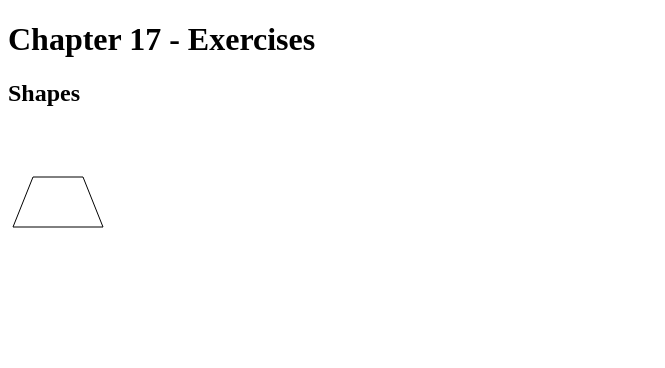
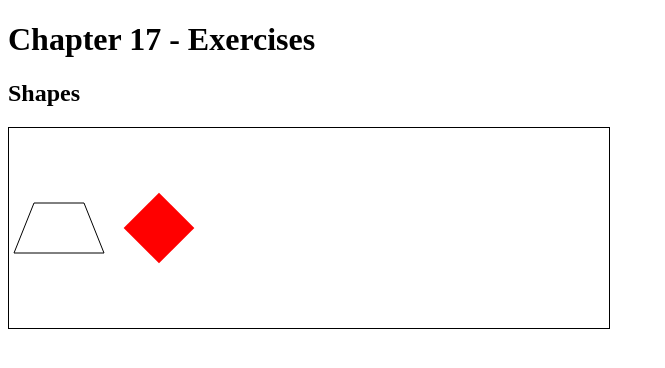
Before and after one commit to RenanTorresDaitan/estudos-javascript, a plain HTML site: page eloquent-javascript/EJS-15.html in a window 1280 px wide. Shown: the whole page, without its empty margins (0-665 px from the left). Drawn offline with Linux system fonts and the light colour scheme.

Commit message:
[EJS-15]: Drawed the second shape 'Diamond' from the exercise

```diff
--- a/eloquent-javascript/EJS-15.html
+++ b/eloquent-javascript/EJS-15.html
@@ -1,16 +1,15 @@
 <!DOCTYPE html>
 <html lang="en">
-<head>
-    <meta charset="UTF-8">
-    <meta http-equiv="X-UA-Compatible" content="IE=edge">
-    <meta name="viewport" content="width=
-    , initial-scale=1.0">
+  <head>
+    <meta charset="UTF-8" />
+    <meta http-equiv="X-UA-Compatible" content="IE=edge" />
+    <meta name="viewport" content="width=device-width, initial-scale=1.0" />
     <title>Chapter 17: Canvas - Exercises</title>
-</head>
-<body>
+  </head>
+  <body>
     <h1>Chapter 17 - Exercises</h1>
     <h2>Shapes</h2>
-    <canvas width="600" height="200"></canvas>
+    <canvas style="border: 1px solid" width="600" height="200"></canvas>
     <script src="EJS-15.js"></script>
-</body>
+  </body>
 </html>
--- a/eloquent-javascript/EJS-15.js
+++ b/eloquent-javascript/EJS-15.js
@@ -1,4 +1,6 @@
 let cx = document.querySelector("canvas").getContext("2d");
+
+const { height, width } = cx.canvas;
 
 function trapezoid(xPos, yPos, size, largerSide = size / 3) {
   const top =
@@ -15,4 +17,14 @@ function trapezoid(xPos, yPos, size, largerSide = size / 3) {
   cx.stroke();
 }
 
-trapezoid(50, 75, 25, -45);
+trapezoid(50, height / 2, 25, -45);
+
+function diamond(xPos, yPos, size, color) {
+  cx.translate(xPos, yPos);
+  cx.fillStyle = color;
+  cx.rotate(Math.PI / 4);
+  cx.fillRect(-(size / 2), -(size / 2), size, size);
+  cx.resetTransform();
+}
+
+diamond(150, height / 2, 50, "red");
```
